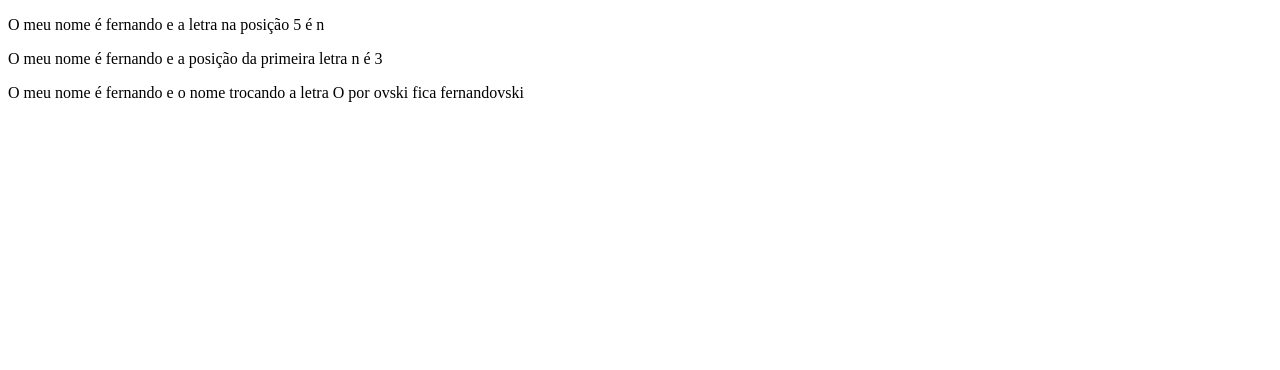
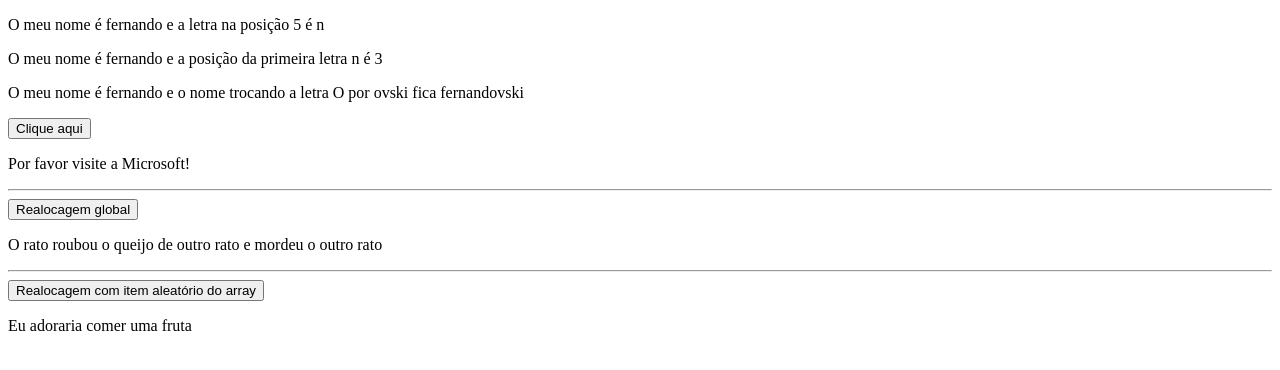
Before and after one commit to NandoCodeBR/Javascript, a plain HTML site: page strings.html in a window 1280 px wide. Drawn offline with Linux system fonts and the light colour scheme.

Commit message:
brincando com strings

```diff
--- a/strings.html
+++ b/strings.html
@@ -12,8 +12,36 @@
         document.write("<p>O meu nome é " +nome +" e o nome trocando a letra O por ovski fica " + nome.replace("o","ovski") + "</p>")
 
     </script>
+    <script>
+        function Funcao() {
+          var str = document.getElementById("demo").innerHTML;
+          var txt = str.replace("Microsoft","Minha escola");
+          document.getElementById("demo").innerHTML = txt;
+        }
+        function Realocagem() {
+            var str = document.getElementById("demo1").innerHTML;
+            var txt = str.replace(/rato/g, "cachorro");
+            document.getElementById("demo1").innerHTML = txt;
+        }
+        function aleatorio(){
+            var str = document.getElementById("aleat").innerHTML;
+            var rand = ["banana","Laranja","Maçã"];
+            var s = str.replace("fruta",rand[Math.floor(Math.random()*3)]);
+            document.getElementById("aleat").innerHTML = s;
+        }
+        </script>
 </head>
 <body>
+<button onclick="Funcao()">Clique aqui</button>
+<p id="demo">Por favor visite a Microsoft!</p>
+<hr>
+<button onclick="Realocagem()">Realocagem global</button>
+<p id="demo1">O rato roubou o queijo de outro rato e mordeu o outro rato</p>
+<hr>
+<button onclick="aleatorio()">Realocagem com item aleatório do array</button>
+<p id="aleat">Eu adoraria comer uma fruta</p>
+
+
 
 </body>
 </html>
```
